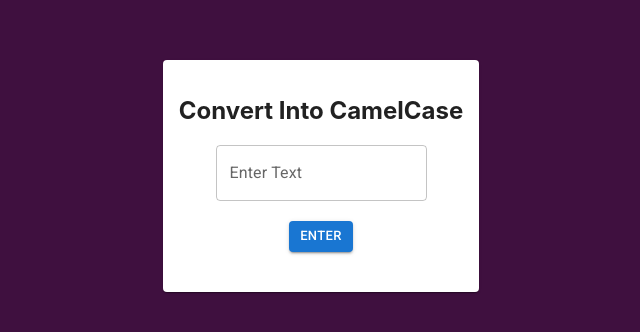
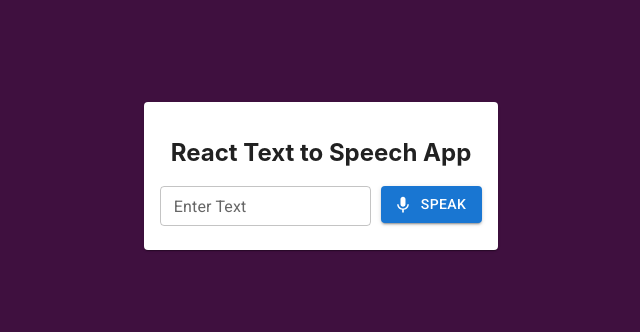
Before and after one commit to inxcode1/youtube-shorts, a React (Create React App) app: page / in a window 1280 px wide. Shown: the part 224-556 px from the top of the page, without its empty margins (319-959 px from the left). Built offline with nearby package versions, Linux system fonts and the light colour scheme.

Commit message:
add text to speech

```diff
--- a/src/App.js
+++ b/src/App.js
@@ -1,11 +1,11 @@
 import "./App.css";
-import { CamelCase } from "./component/CamelCase/CamelCase";
+import { TextToSpeech } from "./component/TextToSpeech/TextToSpeech";
 
 function App() {
   return (
     <div className="App">
       <div className="App-dark">
-        <CamelCase />
+       <TextToSpeech />
       </div>
     </div>
   );
--- /dev/null
+++ b/src/component/TextToSpeech/TextToSpeech.jsx
@@ -0,0 +1,37 @@
+import React, { useState } from "react";
+import { Button, Card, CardContent, TextField } from "@mui/material";
+import { Mic } from "@mui/icons-material";
+
+export const TextToSpeech = () => {
+  const [ourText, setOurText] = useState("");
+  const msg = new SpeechSynthesisUtterance();
+
+  const speechHandler = (msg) => {
+    msg.text = ourText;
+    window.speechSynthesis.speak(msg);
+  };
+  return (
+    <React.Fragment>
+      <Card>
+        <CardContent>
+          <h2>React Text to Speech App</h2>
+          <TextField
+            label="Enter Text"
+            size="small"
+            value={ourText}
+            onChange={(e) => setOurText(e.target.value)}
+          />
+
+          <Button
+            variant="contained"
+            style={{ marginLeft: "10px" }}
+            startIcon={<Mic />}
+            onClick={() => speechHandler(msg)}
+          >
+            SPEAK
+          </Button>
+        </CardContent>
+      </Card>
+    </React.Fragment>
+  );
+};
```
